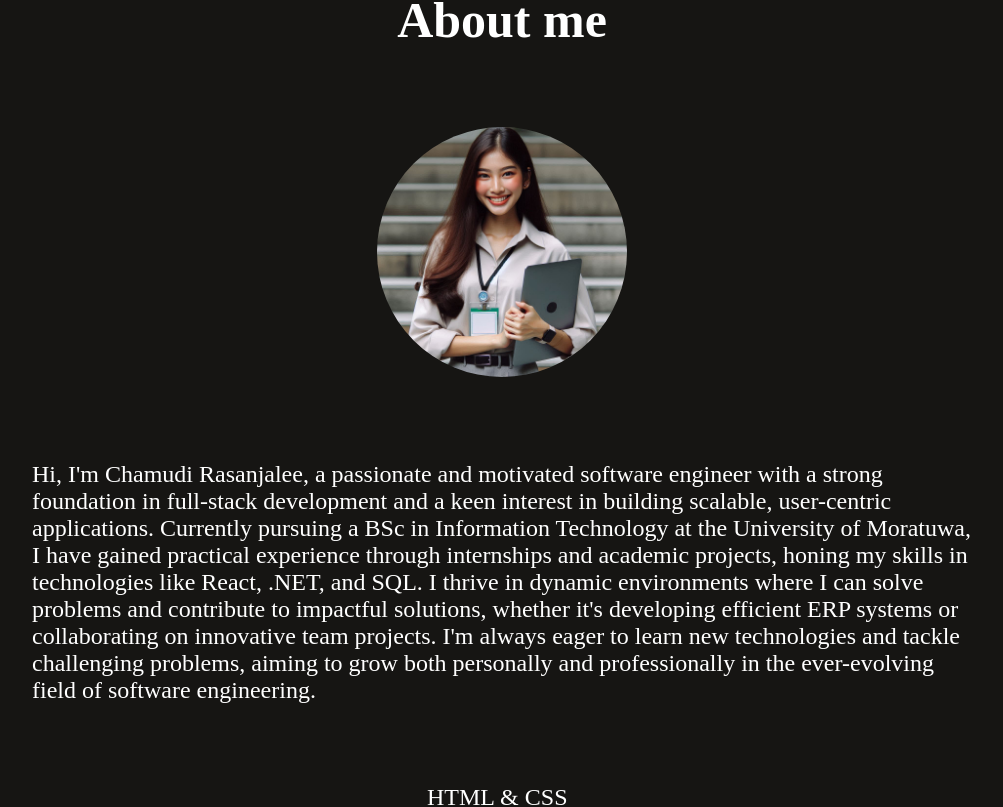
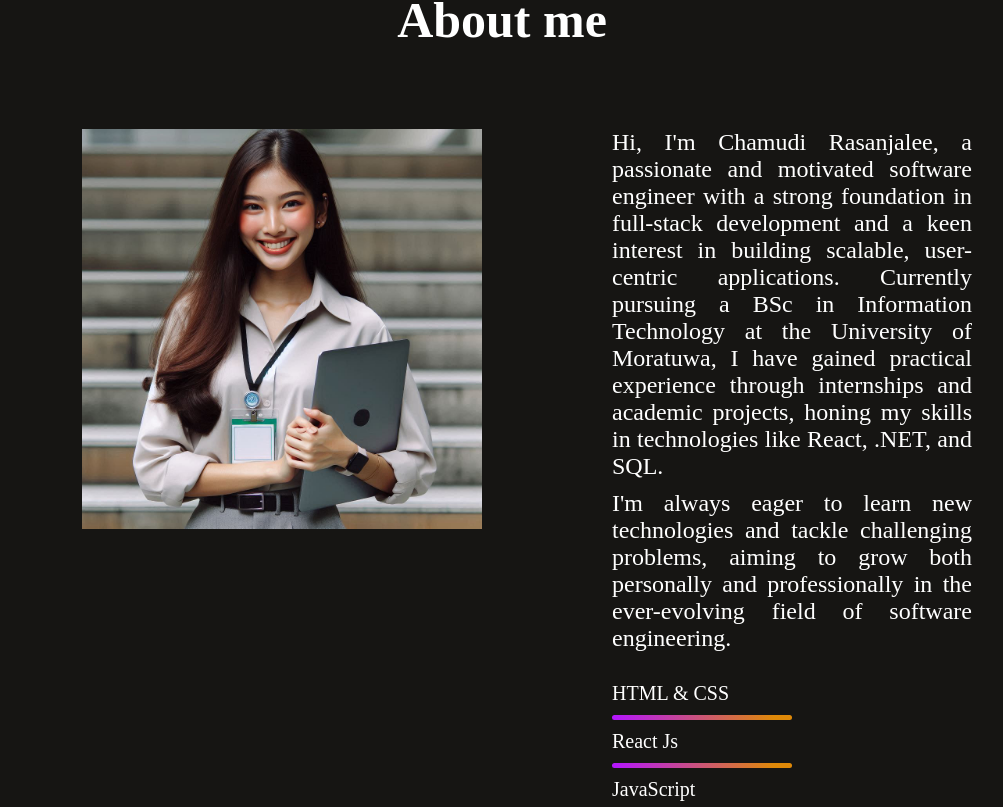
Before and after one commit to chamz99/portfolio-react, a React (Vite) app: page / in a window 1280 px wide. Shown: the part 816-1623 px from the top of the page, without its empty margins (138-1141 px from the left). Built offline with nearby package versions, Linux system fonts and the light colour scheme.

Commit message:
Add more update for adbout me page

```diff
--- a/src/Component/About/About.css
+++ b/src/Component/About/About.css
@@ -15,11 +15,9 @@
     font-weight: 600;
 }
 .about-left img{
-    width: 250px;
-    height: 250px;
-    border-radius: 80%;
-    object-fit: cover;
-    margin-top: -100px;
+    width: 500px;
+    height: 400px;
+    object-fit: contain;
 }
 .about-sections{
 display: flex;
@@ -31,30 +29,40 @@ gap: 80px;
 .about-right{
 display: flex;
 flex-direction: column;
-gap: 80px;
+gap: 30px;
 }
 .about-para{
 display: flex;
 flex-direction: column;
-gap: 20px;
+gap: 10px;
 font-size: 24px;
 font-weight: 500;
+text-align: justify;
+}
+.about-skills{
+    display: flex;
+    flex-direction: column;
+    gap: 10px;
 }
 .about-skill{
 display: flex;
 flex-direction: column;
-gap: 20px;
+gap: 10px;
 }
 .about-skill p{
     min-width:150px;
-    font-size: 24px;
+    font-size: 20px;
     font-weight: 500;
 }
 .about-skill hr{
    outline: none;
    border: none;
    width: 50%;
-   height: 8px;
+   height: 5px;
    border-radius: 50px;
    background: linear-gradient(270deg,#DF8908 10%,#B415FF 100%);
 }
+.about-skill:hover{
+    transform:scale(1.05);
+    transition: 0.3s;
+}
--- a/src/Component/About/About.jsx
+++ b/src/Component/About/About.jsx
@@ -6,9 +6,8 @@ const About = () => {
     <div className='about'>
         <div className='about-title'>
           <h1>About me</h1>
-          <img src=''alt=''/>
           </div>
-          <div className='about-sections'></div>
+          <div className='about-sections'>
             <div className='about-left'>
               <img src={aboutmeimage}alt=''/>
             </div>
@@ -17,15 +16,19 @@ const About = () => {
               <p>Hi, I'm Chamudi Rasanjalee, a passionate and motivated software engineer with a strong foundation in
                 full-stack development and a keen interest in building scalable, user-centric applications. Currently
                 pursuing a BSc in Information Technology at the University of Moratuwa, I have gained practical experience
-              through internships and academic projects, honing my skills in technologies like React, .NET, and SQL.
-              I thrive in dynamic environments where I can solve problems and contribute to impactful solutions,
-              whether it's developing efficient ERP systems or collaborating on innovative team projects. I'm always eager to learn new technologies and tackle challenging problems, aiming to grow both personally and professionally in the ever-evolving field of software engineering.</p>
+                through internships and academic projects, honing my skills in technologies like React, .NET, and SQL.</p>
+                <p> I'm always eager to learn new technologies and tackle challenging problems, aiming to grow both personally and professionally in
+                 the ever-evolving field of software engineering.</p>
               </div>
-          </div>
+              <div className='about-skills'>
                 <div className='about-skill'><p>HTML & CSS</p><hr style={{width:"50%"}}></hr></div>
                             <div className='about-skill'><p>React Js</p><hr style={{width:"50%"}}></hr></div>
                             <div className='about-skill'><p>JavaScript</p><hr style={{width:"50%"}}></hr></div>
                             <div className='about-skill'><p>Java</p><hr style={{width:"50%"}}></hr></div>
+              </div>
+            </div>
+
+          </div>
 
 
     </div>
```
Lines whose indentation alone changed are shown as unchanged.
